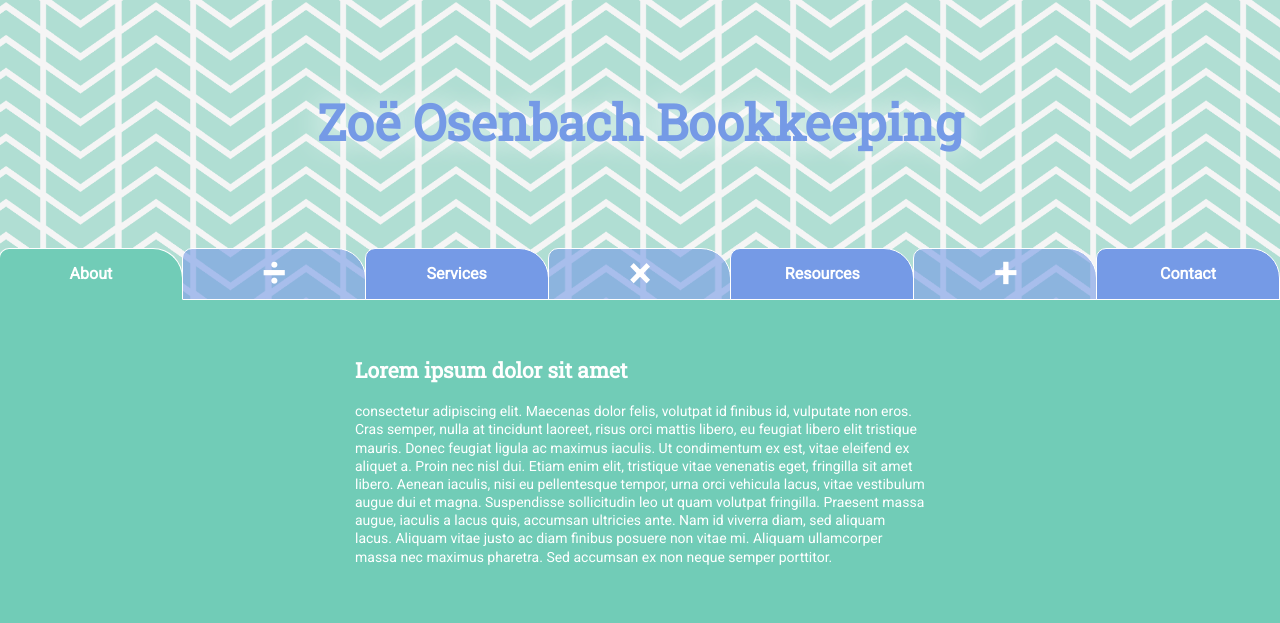
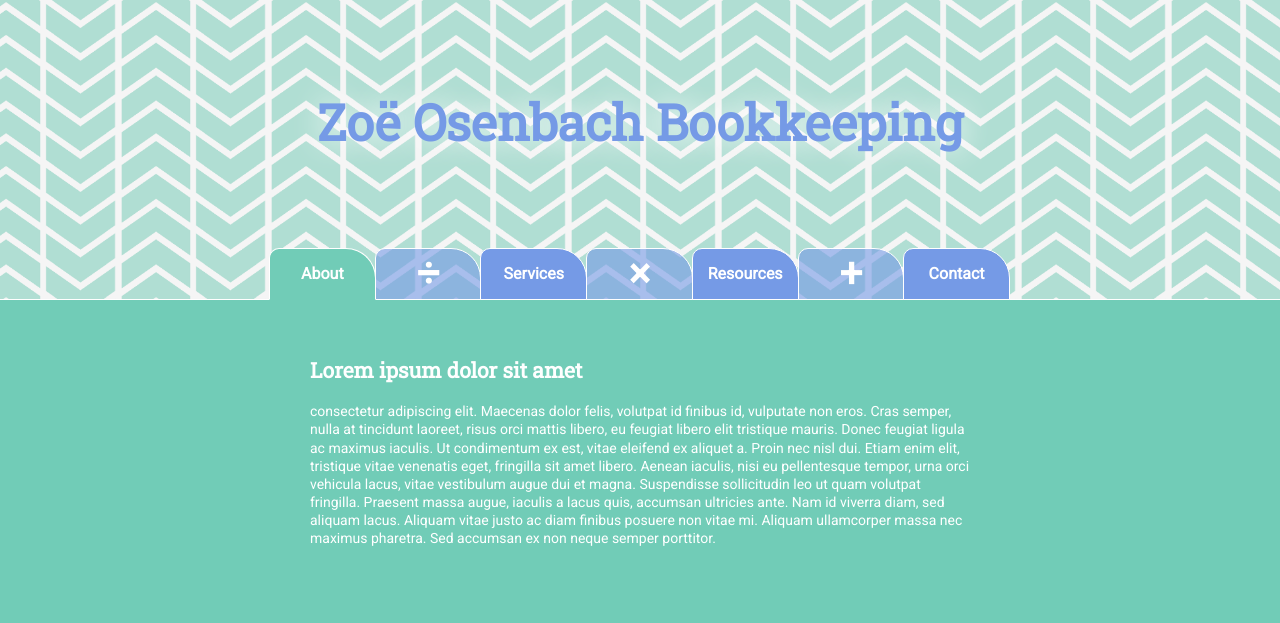
Before and after one commit to freedomzoom/freedomzoom.github.io, a website: page index.html in a window 1280 px wide. Drawn offline with nearby package versions, Linux system fonts and the light colour scheme.

Commit message:
Limit nav width

```diff
--- a/src/style.scss
+++ b/src/style.scss
@@ -53,20 +53,20 @@ $item-height: 50px;
         font-size: 50px;
         height: $nav-height - $item-height;
         margin: 0;
-        padding: 90px 0;
+        padding: 90px 40px;
         text-align: center;
         text-shadow: 0 0 30px white;
 
         @media (max-width: $breakpoint-tablet) {
-            padding: 50px 0;
+            padding: 50px 30px;
         }
     }
 
     .c-nav__list {
         list-style: none;
-        margin: 0;
+        margin: 0 auto;
         padding: 0;
-        width: 100%;
+        max-width: $breakpoint-tablet;
     }
 
         $item-padding: 0;
@@ -146,7 +146,7 @@ $item-height: 50px;
     .c-content {
         color: white;
         margin: 0 auto;
-        max-width: 650px;
+        max-width: $breakpoint-tablet;
         padding: 40px;
     }
 
```
Also changed, not shown: dist/css/style.css.
